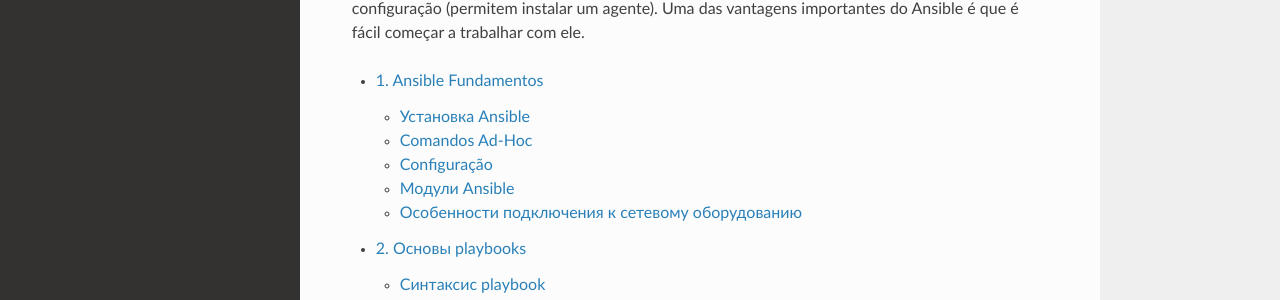
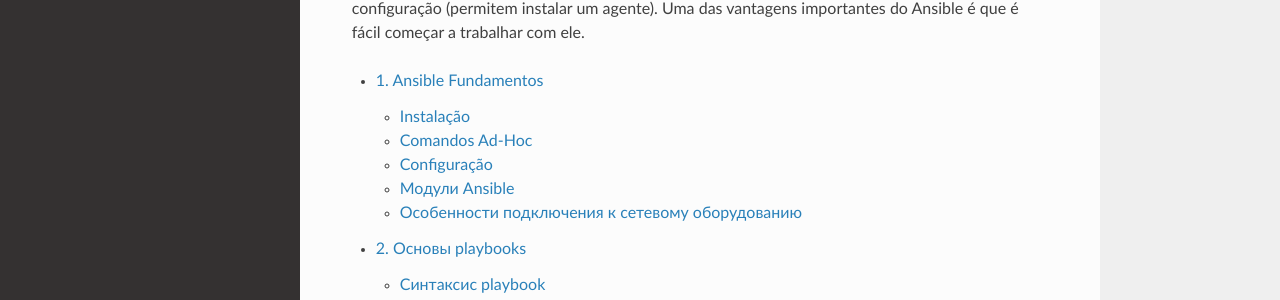
Before and after one commit to tporfirio/ansible-for-network-automation, a Sphinx documentation site: the page built from docs/source/index.rst, in a window 1280 px wide and 1225 px high. Shown: the part 403-703 px from the top of the window. Built offline with Sphinx 7.4.7 and the Read the Docs theme 2.0.0, drawn with Linux system fonts in a browser that asks for light colours; pages that are not in the unit, such as notebooks, are missing from menus.

Commit message:
Update Instalação.rst

```diff
--- a/docs/source/book/01_basics/Instalação.rst
+++ b/docs/source/book/01_basics/Instalação.rst
@@ -1,4 +1,4 @@
-Установка Ansible
+Instalação
 -----------------
 
 Ansible нужно устанавливать только на той машине, с которой будет
```
